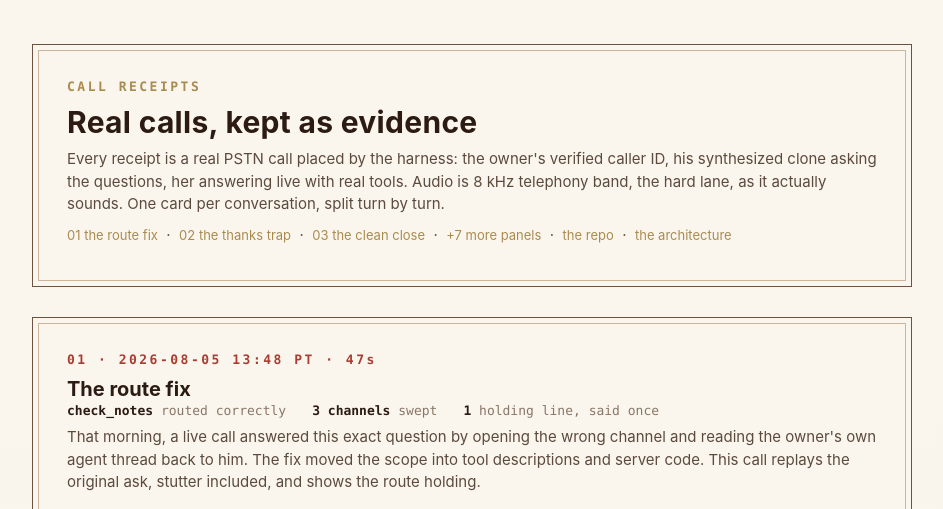
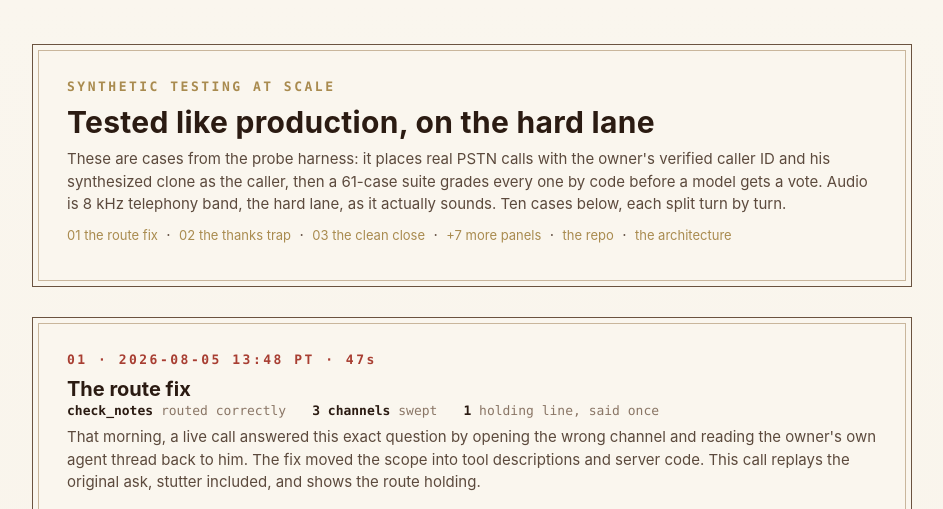
Before and after one commit to jameswniu/realtime-voice-agent-turn-taking-stack, a plain HTML site: page docs/receipts.html in a window 1280 px wide. Shown: the top 509 px of the page, without its empty margins (168-1111 px from the left). Drawn offline with Linux system fonts and the light colour scheme.

Commit message:
Pages: reframe receipts as synthetic testing at scale (10 cases live)
Header changes from 'call receipts' to synthetic-testing framing: the
probe harness places the PSTN calls and a 61-case suite grades each by
code before a model votes. Thanks-trap card gains a closing line so it
reads as sprung-and-survived, resolved by the clean close that follows.
Ports only docs/receipts.html from showcase-rebalance; landing README is
unchanged on main.

```diff
--- a/docs/receipts.html
+++ b/docs/receipts.html
@@ -58,12 +58,12 @@
 
 <div class="frame">
   <div class="top">
-    <div class="kick">CALL RECEIPTS</div>
-    <h1>Real calls, kept as evidence</h1>
-    <div class="sub">Every receipt is a real PSTN call placed by the harness: the owner's verified
-    caller ID, his synthesized clone asking the questions, her answering live with real tools.
-    Audio is 8&nbsp;kHz telephony band, the hard lane, as it actually sounds. One card per
-    conversation, split turn by turn.</div>
+    <div class="kick">SYNTHETIC TESTING AT SCALE</div>
+    <h1>Tested like production, on the hard lane</h1>
+    <div class="sub">These are cases from the probe harness: it places real PSTN calls with the
+    owner's verified caller ID and his synthesized clone as the caller, then a 61-case suite grades
+    every one by code before a model gets a vote. Audio is 8&nbsp;kHz telephony band, the hard lane,
+    as it actually sounds. Ten cases below, each split turn by turn.</div>
     <div class="sub toc">
       <a href="#route-fix">01 the route fix</a> &nbsp;·&nbsp;
       <a href="#thanks-trap">02 the thanks trap</a> &nbsp;·&nbsp;
@@ -153,6 +153,7 @@
     <div><div class="cap">tell_joke fires again: "They have started treating ordinary conversations like
     escape rooms. I am delighted the missing clue is apparently just confidence."</div>
     <video controls preload="metadata" playsinline src="audio/2026-08-05-pstn-thanks-trap/jr-6-joke2.mp4" class="wf"></video></div></div>
+  <div class="sub" style="margin-top:16px">Held open on purpose, this is the trap sprung and survived, not a loose end. When the real words of leaving arrive she does let the call go, cleanly, in the very next receipt.</div>
 </div>
 
 <div class="frame" id="clean-close">
```
